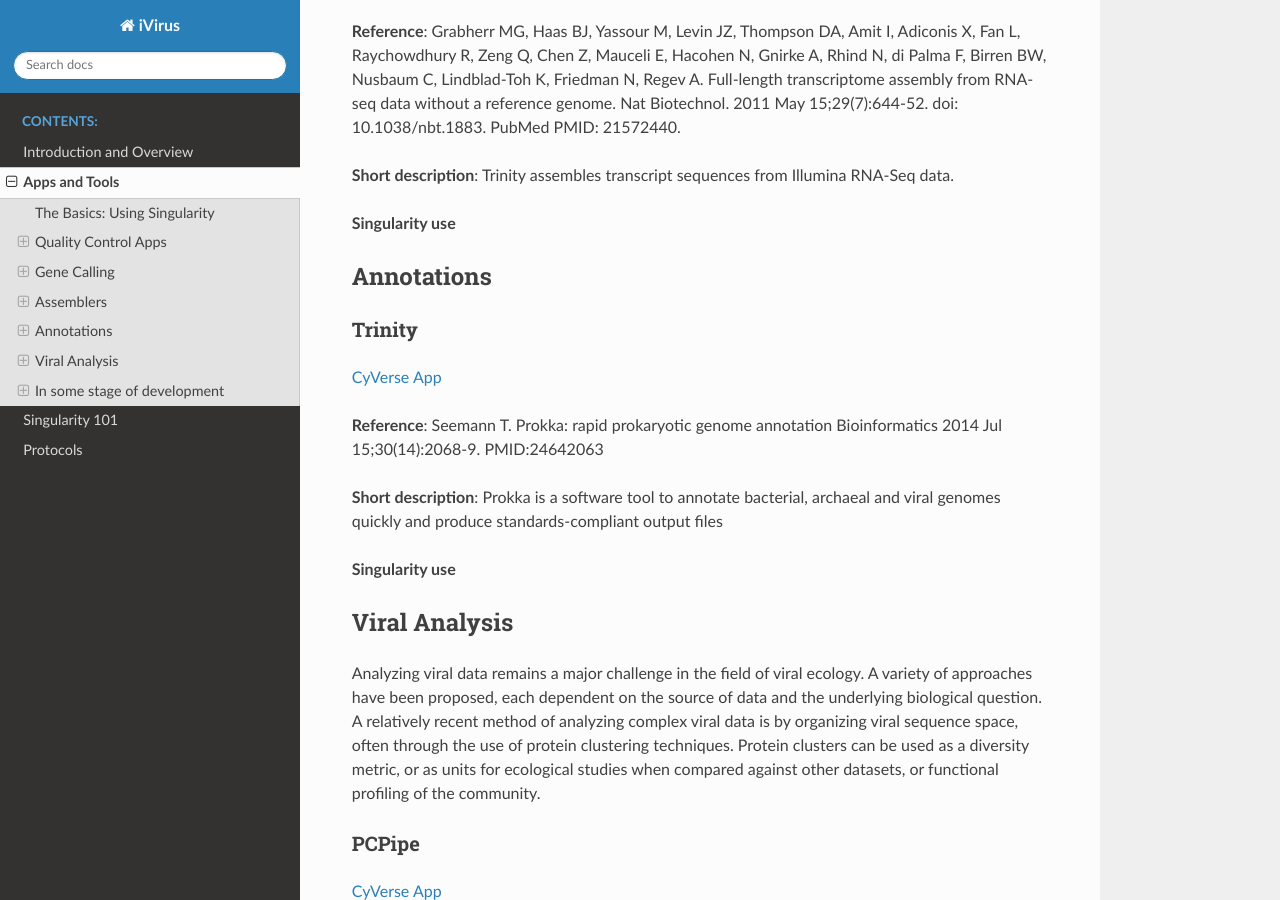
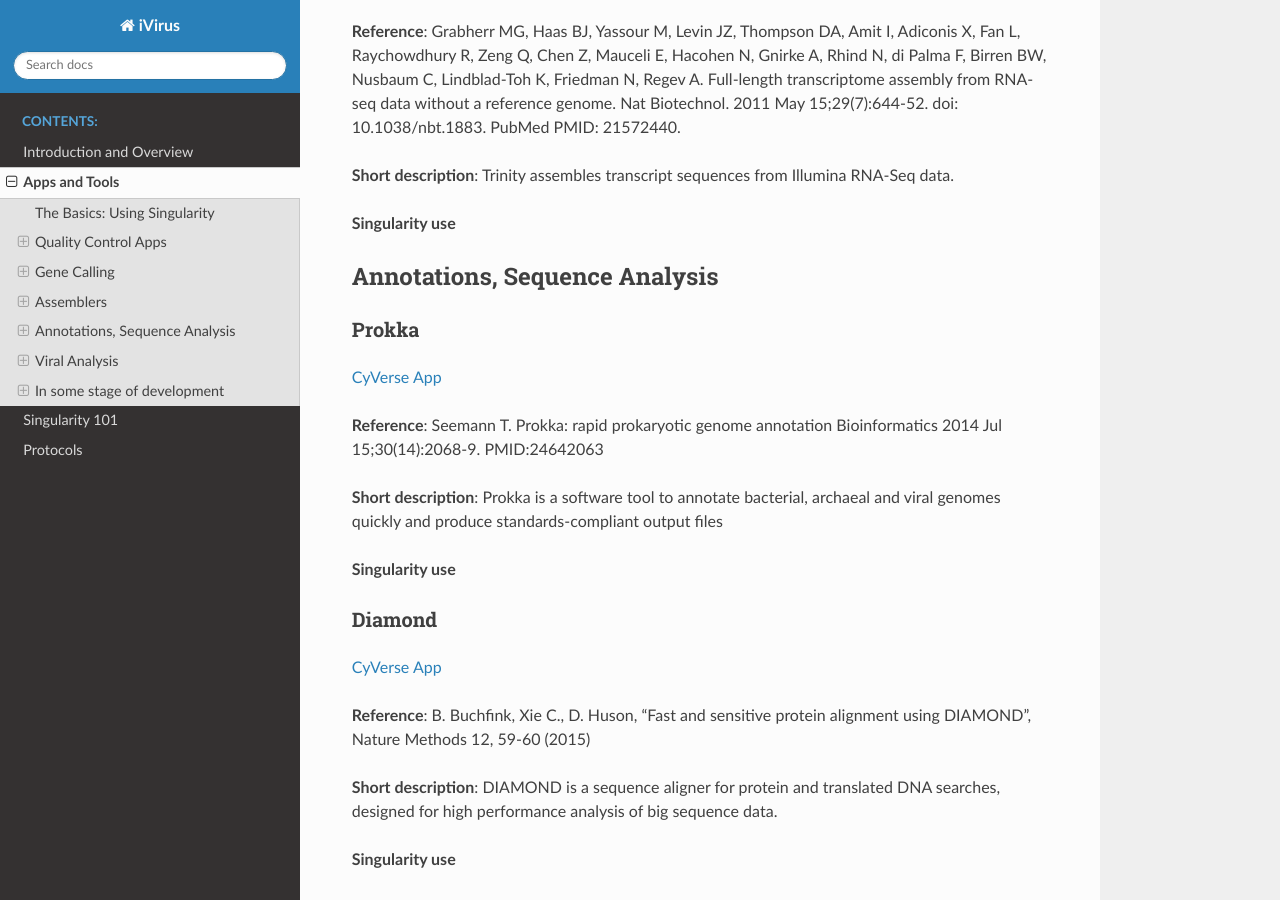
Before and after one commit to MAVERIC-Labs/iVirus, a Sphinx documentation site: the page built from docs/source/Apps-and-Tools.rst, in a window 1280 px wide and 900 px high, scrolled down 5005 px. Built offline with Sphinx 7.4.7 and the Read the Docs theme 2.0.0, drawn with Linux system fonts in a browser that asks for light colours; formulas are drawn with MathJax 3.

Commit message:
Update apps

```diff
--- a/docs/source/Apps-and-Tools.rst
+++ b/docs/source/Apps-and-Tools.rst
@@ -215,11 +215,11 @@
 
 **Singularity use**
 
-Annotations
------------
+Annotations, Sequence Analysis
+-------------------------------
 
-Trinity
-^^^^^^^^^
+Prokka
+^^^^^^
 
 `CyVerse App <https://de.cyverse.org/de/?type=apps&app-id=Prokka-1.12.0u1&system-id=agave>`_
 
@@ -228,6 +228,19 @@
 
 **Short description**: Prokka is a software tool to annotate bacterial, archaeal and viral genomes quickly and produce
 standards-compliant output files
+
+**Singularity use**
+
+Diamond
+^^^^^^^
+
+`CyVerse App <https://de.cyverse.org/de/?type=apps&app-id=DIAMOND-0.9.10u2&system-id=agave>`_
+
+**Reference**: B. Buchfink, Xie C., D. Huson, "Fast and sensitive protein alignment using DIAMOND", Nature Methods 12,
+59-60 (2015)
+
+**Short description**: DIAMOND is a sequence aligner for protein and translated DNA searches, designed for high
+performance analysis of big sequence data.
 
 **Singularity use**
 
```
